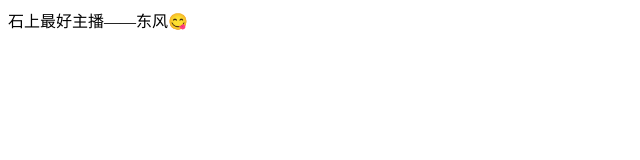
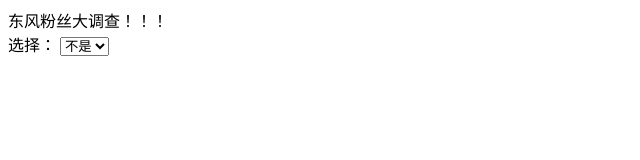
Before and after one commit to weilanzhihe/weilanzhihe, a plain HTML site: page index.html in a window 1280 px wide. Shown: the whole page, without its empty margins (0-640 px from the left). Drawn offline with Linux system fonts and the light colour scheme.

Commit message:
闲的没事改一改

```diff
--- a/index.html
+++ b/index.html
@@ -1 +1,10 @@
-石上最好主播——东风😋
+<head>东风粉丝大调查！！！</head>
+<body>
+    <form>
+        <label for="choice">选择：</label>
+        <select id="choice" name="choice">
+            <option value="no">不是</option>
+            <option value="yes">是的</option>
+        </select>
+    </form>
+</body>
```
